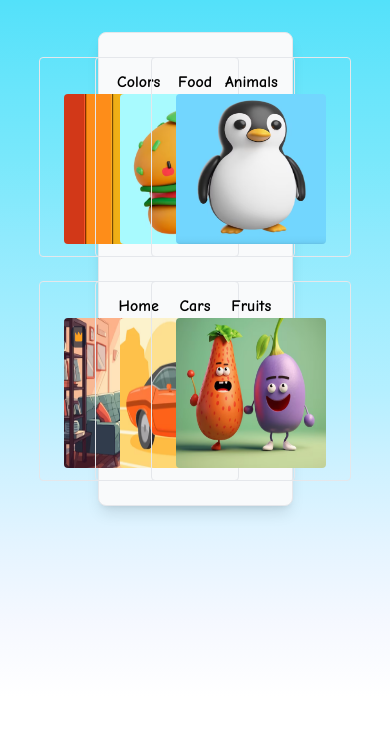
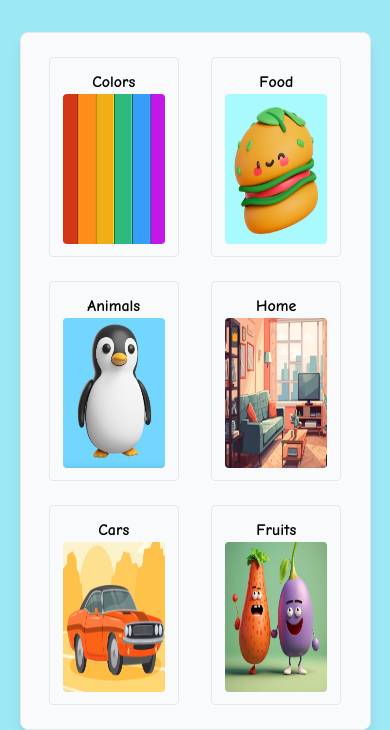
Before and after one commit to ftmh-frydrs/Hangman-game, a plain HTML site: page selection.html in a window 390 px wide. Shown: the part 147-877 px from the top of the page. Before the commit the page ends 844 px from the top, so only its background shows below. Drawn offline with nearby package versions, Linux system fonts and the light colour scheme.

Commit message:
responsive pages

```diff
--- a/assets/css/style.css
+++ b/assets/css/style.css
@@ -1,9 +1,8 @@
-body{
+body {
     font-family: 'Comic Sans MS', sans-serif;
-    background-image: linear-gradient(to bottom, #00dafa, #3bdefa, #55e1fa, #68e5fb, #79e8fb, #8feafd, #a2edfe, #b4efff, #cef1ff, #e4f4ff, #f5f8ff, #ffffff);
-    background-repeat: no-repeat;
-    height: 100vh;
+   background-color: #9de8f5;
 }
+
 
 @font-face {
     font-family: 'Comic Sans MS';
--- a/selection.html
+++ b/selection.html
@@ -11,37 +11,37 @@
 
     <img class="mx-auto" src="./assets/image/logo.3.3.png" alt="">
 
-    <div class="w-screen mt-12 category-words flex items-center justify-center place-items-center " id="word-list">
-      <div class="border w-[50%] p-3 bg-gray-50 rounded-lg h-auto shadow-lg grid grid-cols-3 items-center justify-center place-items-center">
-        <a onclick="selectCategory('colors')" class="my-3 w-[200px] h-[200px] hover:bg-gray-100 border font-bold flex flex-col items-center justify-center rounded"
+    <div class="w-screen mt-12 category-words grid items-center justify-center place-items-center " id="word-list">
+      <div class="border w-[70%] max-sm:w-[90%] p-3 bg-gray-50 rounded-lg h-auto shadow-lg grid grid-cols-3 max-sm:grid-cols-2 items-center justify-center place-items-center">
+        <a onclick="selectCategory('colors')" class="my-3 w-[80%] h-[200px] hover:bg-gray-100 border font-bold flex flex-col items-center justify-center rounded"
         href="index.html?category=colors">
         <p>Colors</p>
-        <img class="w-[150px] h-[150px] rounded" src="./assets/image/color.png" alt="">
+        <img class="w-[80%] h-[150px] rounded" src="./assets/image/color.png" alt="">
     </a>
-        <a onclick="selectCategory('food')" class="my-3 w-[200px] h-[200px] hover:bg-gray-100 border font-bold flex flex-col items-center justify-center rounded"
+        <a onclick="selectCategory('food')" class="my-3 w-[80%] h-[200px] hover:bg-gray-100 border font-bold flex flex-col items-center justify-center rounded"
         href="index.html?category=food">
         <p>Food</p>
-        <img class="w-[150px] h-[150px] rounded" src="./assets/image/food.png" alt="">
+        <img class="w-[80%] h-[150px] rounded" src="./assets/image/food.png" alt="">
     </a>
-        <a onclick="selectCategory('animals')" class="my-3 w-[200px] h-[200px] w-[100px] h-[100px] hover:bg-gray-100 border font-bold flex flex-col items-center justify-center rounded"
+        <a onclick="selectCategory('animals')" class="my-3 w-[80%] h-[200px] w-[100px] h-[100px] hover:bg-gray-100 border font-bold flex flex-col items-center justify-center rounded"
         href="index.html?category=animals">
         <p>Animals</p>
-        <img class="w-[150px] h-[150px] rounded" src="./assets/image/animal.png" alt="">
+        <img class="w-[80%] h-[150px] rounded" src="./assets/image/animal.png" alt="">
     </a>
-        <a onclick="selectCategory('home')" class="my-3 w-[200px] h-[200px] hover:bg-gray-100 border font-bold flex flex-col items-center justify-center rounded"
+        <a onclick="selectCategory('home')" class="my-3 w-[80%] h-[200px] hover:bg-gray-100 border font-bold flex flex-col items-center justify-center rounded"
         href="index.html?category=home">
         <p>Home</p>
-        <img class="w-[150px] h-[150px] rounded" src="./assets/image/home.png" alt="">
+        <img class="w-[80%] h-[150px] rounded" src="./assets/image/home.png" alt="">
     </a>
-    <a onclick="selectCategory('cars')" class="my-3 w-[200px] h-[200px]  hover:bg-gray-100 border flex-col font-bold flex items-center justify-center rounded"
+    <a onclick="selectCategory('cars')" class="my-3 w-[80%] h-[200px]  hover:bg-gray-100 border flex-col font-bold flex items-center justify-center rounded"
         href="index.html?category=cars">
         <p>Cars</p>
-        <img class="w-[150px] h-[150px] rounded" src="./assets/image/car.png" alt="">
+        <img class="w-[80%] h-[150px] rounded" src="./assets/image/car.png" alt="">
     </a>
-    <a onclick="selectCategory('fruits')" class="my-3 w-[200px] h-[200px] hover:bg-gray-100 border flex-col font-bold flex items-center justify-center rounded"
+    <a onclick="selectCategory('fruits')" class="my-3 w-[80%] h-[200px] hover:bg-gray-100 border flex-col font-bold flex items-center justify-center rounded"
         href="index.html?category=fruits">
         <p>Fruits</p>
-        <img class="w-[150px] h-[150px] rounded" src="./assets/image/fruit.png" alt="">
+        <img class="w-[80%] h-[150px] rounded" src="./assets/image/fruit.png" alt="">
     </a>
       </div>
     </div>
```
Also changed, not shown: index.html (+2 -2 lines), login.html (+2 -2 lines).
